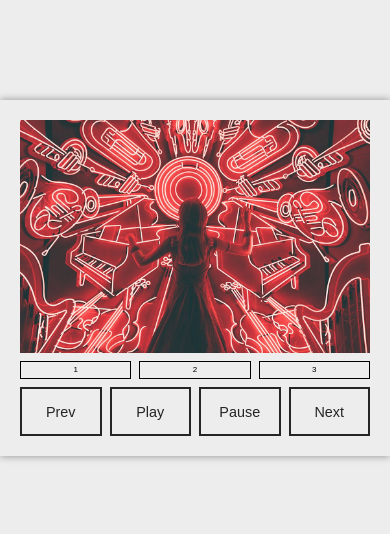
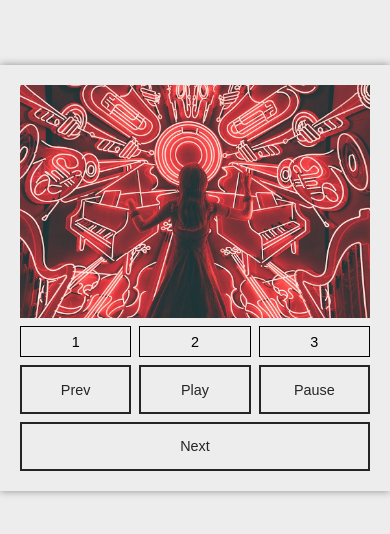
Before and after one commit to jamiedraws/Slide, a plain HTML site: page slide/index.html in a window 390 px wide. Shown: the part 144-678 px from the top of the page. Drawn offline with Linux system fonts and the light colour scheme.

Commit message:
restyle for mobile

```diff
--- a/slide/slide/css/components/_slide.thumbnails.scss
+++ b/slide/slide/css/components/_slide.thumbnails.scss
@@ -6,6 +6,8 @@
 			display: flex;
 			align-items: flex-start;
 			flex-wrap: wrap;
+
+			font-size: 0.9rem;
 
 			&--scroll {
 				flex-wrap: nowrap;
--- a/slide/slide/css/components/slide.ui.scss
+++ b/slide/slide/css/components/slide.ui.scss
@@ -18,7 +18,7 @@ $background: #ededed;
 	}
 
 	button {
-		flex: 1;
+		flex: 1 1 100px;
 		display: inline-flex;
 		justify-content: center;
 		align-items: center;
@@ -53,5 +53,6 @@ $background: #ededed;
 
 	&__nav {
 		display: flex;
+		flex-wrap: wrap;
 	}
 }
```
Also changed, not shown: slide/slide/css/components/slide.thumbnails.css, slide/slide/css/components/slide.ui.css, 2 other files.
